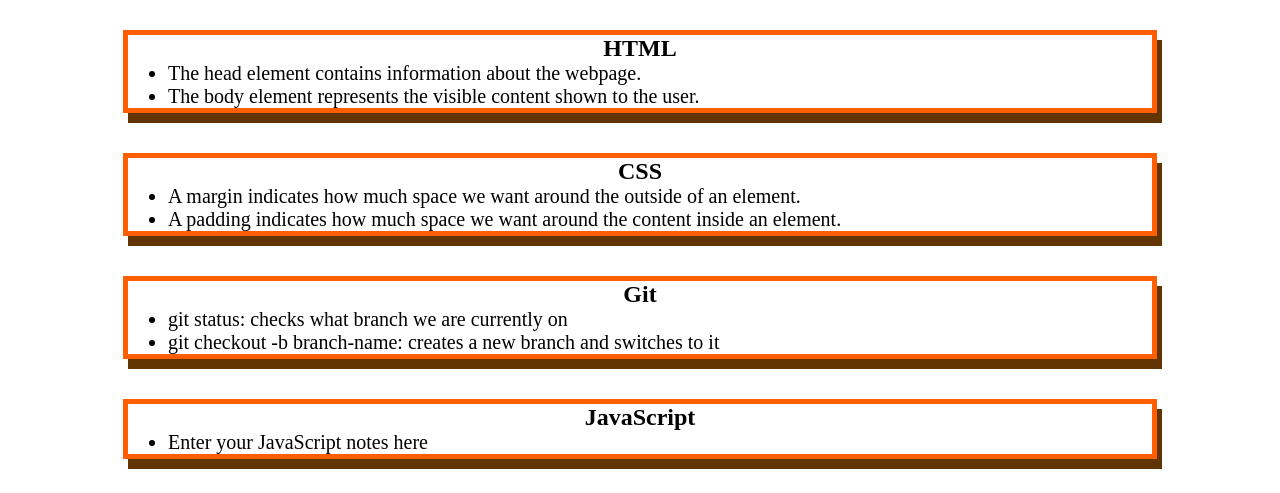
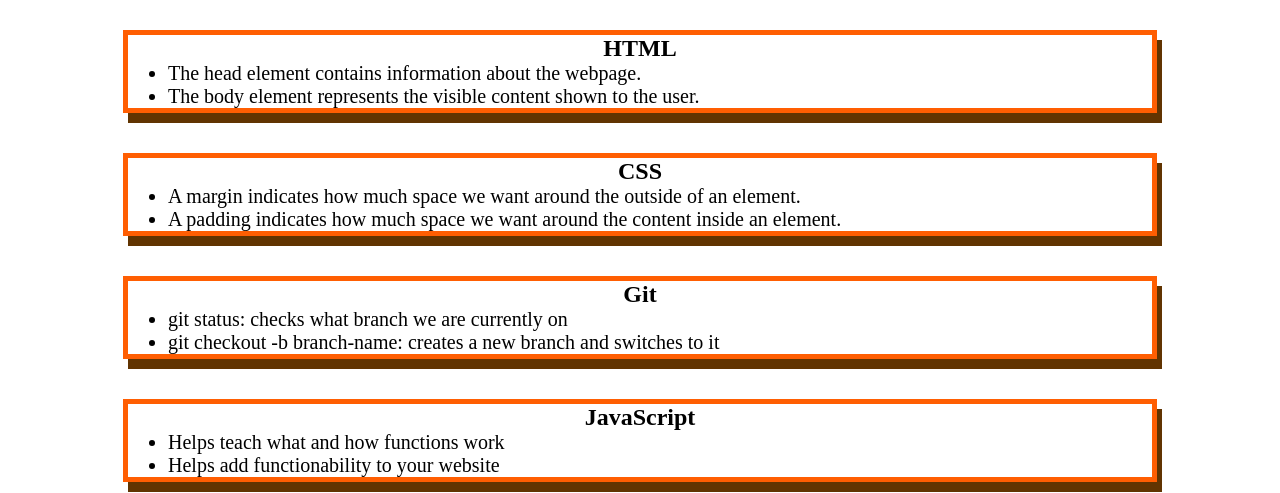
Before and after one commit to IEatOreos/Prework-study-guide, a plain HTML site: page index.html in a window 1280 px wide. Shown: the part 130-623 px from the top of the page. Drawn offline with Linux system fonts and the light colour scheme.

Commit message:
Update index.html

```diff
--- a/index.html
+++ b/index.html
@@ -41,7 +41,8 @@
       <section class="card" id="javascript-section">
         <h2>JavaScript</h2>
         <ul>
-          <li>Enter your JavaScript notes here</li>
+          <li>Helps teach what and how functions work</li>
+          <li>Helps add functionability to your website</li>
         </ul>
       </section>
     </main>
```
